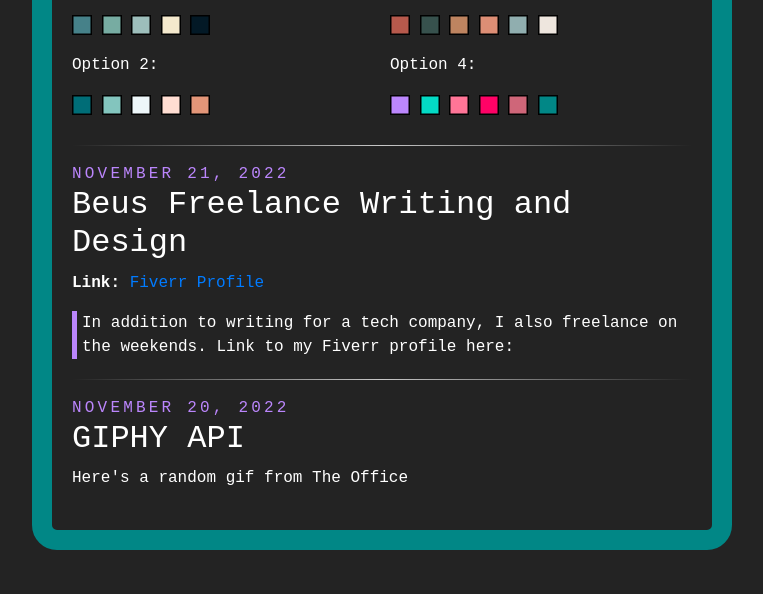
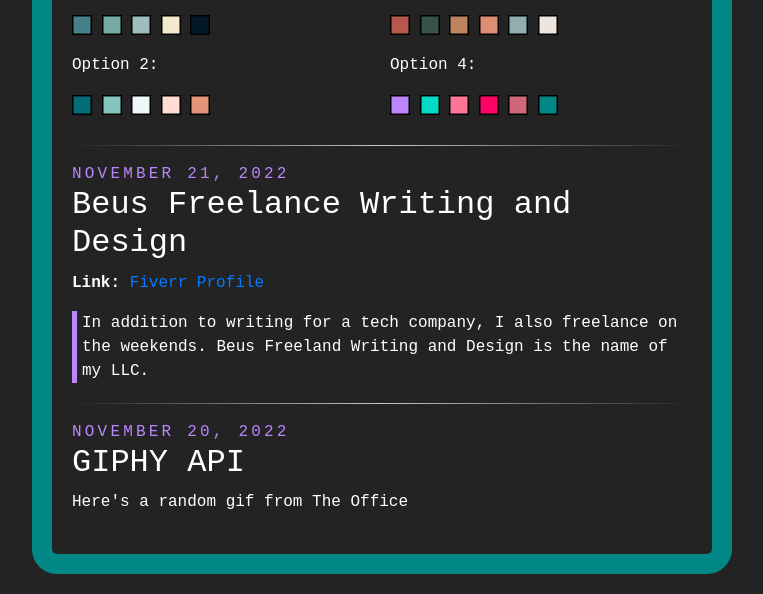
Before and after one commit to kendrajohng/home, a plain HTML site: page index.html in a window 1280 px wide. Shown: the part 766-1360 px from the top of the page, without its empty margins (258-1021 px from the left). Before the commit the page ends 1336 px from the top, so only its background shows below. Drawn offline with nearby package versions, Linux system fonts and the light colour scheme; no server answers.

Commit message:
updated fiverr section

```diff
--- a/index.html
+++ b/index.html
@@ -141,7 +141,7 @@
             <h2>Beus Freelance Writing and Design</h2>
             <p><strong>Link:</strong>  <a href="https://www.fiverr.com/kdadisman">Fiverr Profile</a></p>
 
-            <p class="quote">In addition to writing for a tech company, I also freelance on the weekends.  Link to my Fiverr profile here:
+            <p class="quote">In addition to writing for a tech company, I also freelance on the weekends.  Beus Freeland Writing and Design is the name of my LLC.
 
             </p>
 
```
